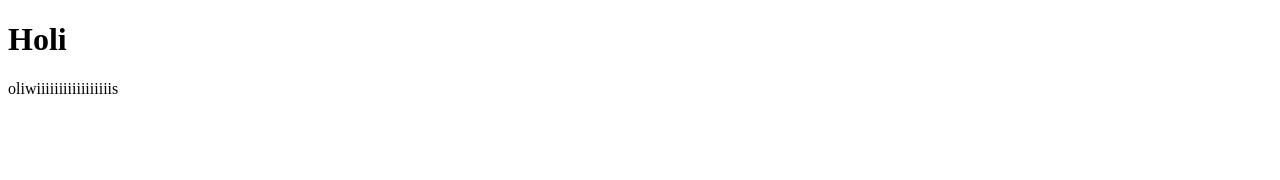
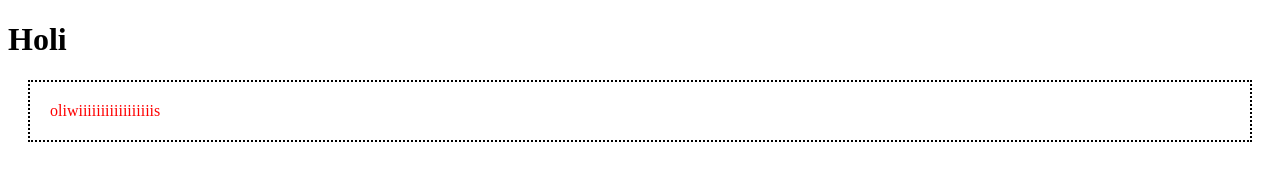
Before and after one commit to Kikedj01/proyecto-1-acamica-1, a plain HTML site: page index.html in a window 1280 px wide. Drawn offline with Linux system fonts and the light colour scheme; files that its build step writes are made by us from their sources.

Commit message:
added cssstyles

```diff
--- /dev/null
+++ b/css/styles.css
@@ -0,0 +1,6 @@
+p   {
+    color: red;
+    border: 2px dotted  black;
+    padding: 20px;
+    margin: 20px;
+}
--- a/index.html
+++ b/index.html
@@ -3,6 +3,7 @@
 <head>
     <meta charset="UTF-8">
     <meta name="viewport" content="width=device-width, initial-scale=1.0">
+    <link rel="stylesheet" href="styles.css">
     <title>Document</title>
 </head>
 <body>
```
